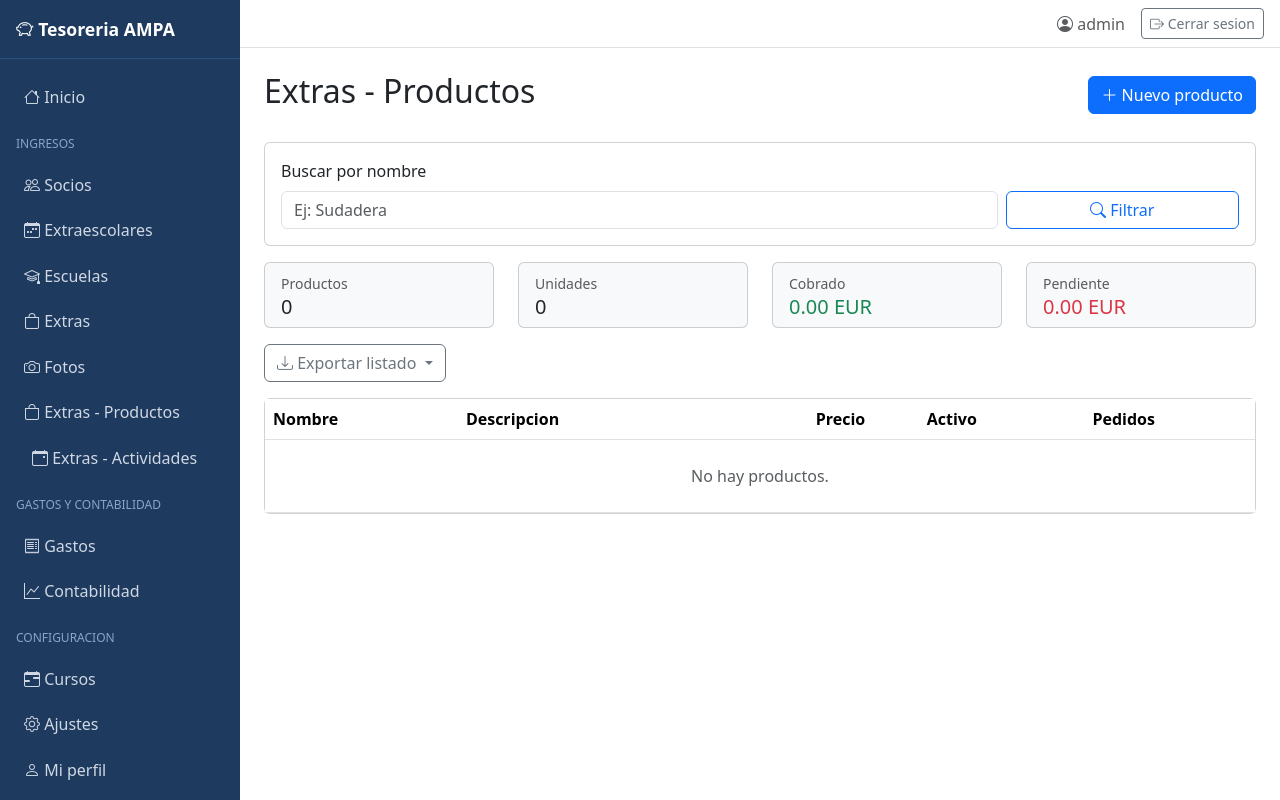
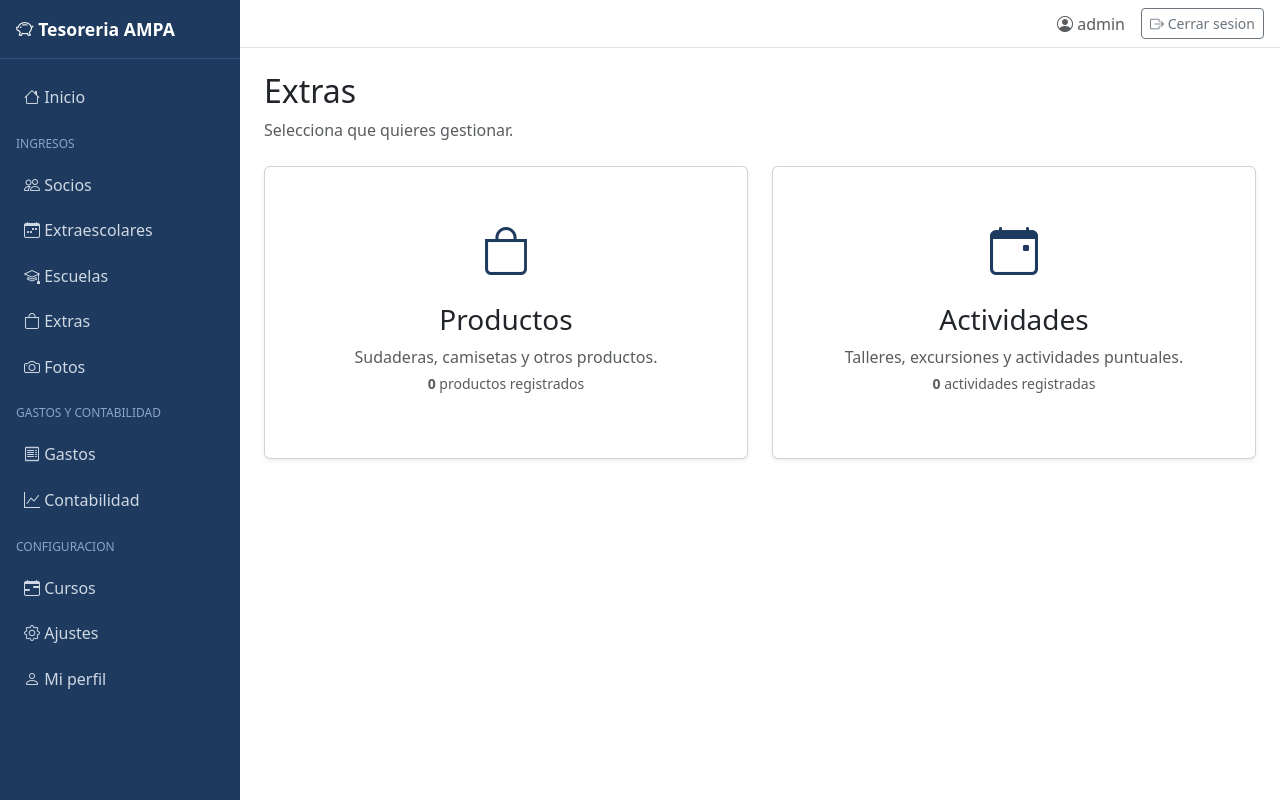
Before and after one commit to ecalar/tesoreria-ampa, a Spring Boot app: page /extras in a window 1280 px wide. Run offline with Spring Boot 4, Linux system fonts and the light colour scheme; a user stored in the database is signed in; data comes from the database, SQL or seed files in the repository; data that the repository does not hold is empty; some of the project's set-up classes (security, data sources, template engines, error pages and the like) are left out, and stand-ins take their place; some libraries are stand-ins or nearby versions.

Commit message:
feat(extras): pagina indice con tarjetas Productos/Actividades y reubicacion de rutas

```diff
--- /dev/null
+++ b/src/main/java/com/ampa/tesoreria/controller/ExtrasController.java
@@ -0,0 +1,28 @@
+package com.ampa.tesoreria.controller;
+
+import com.ampa.tesoreria.service.ActividadService;
+import com.ampa.tesoreria.service.ProductoService;
+import lombok.RequiredArgsConstructor;
+import org.springframework.stereotype.Controller;
+import org.springframework.ui.Model;
+import org.springframework.web.bind.annotation.GetMapping;
+import org.springframework.web.bind.annotation.RequestMapping;
+
+@Controller
+@RequestMapping("/extras")
+@RequiredArgsConstructor
+public class ExtrasController {
+
+    private final ProductoService productoService;
+    private final ActividadService actividadService;
+
+    @GetMapping
+    public String inicio(Model model) {
+        // Contadores rápidos para las tarjetas
+        model.addAttribute("numProductos", productoService.listar(null).size());
+        model.addAttribute("numActividades",
+                actividadService.listarPorTipo(
+                        com.ampa.tesoreria.model.enums.TipoActividad.EXTRA_ACTIVIDAD, null).size());
+        return "extras/index";
+    }
+}
--- a/src/main/java/com/ampa/tesoreria/controller/PedidoProductoController.java
+++ b/src/main/java/com/ampa/tesoreria/controller/PedidoProductoController.java
@@ -16,7 +16,7 @@ import org.springframework.web.servlet.mvc.support.RedirectAttributes;
 import java.time.LocalDate;
 
 @Controller
-@RequestMapping("/extras/{productoId}/pedidos")
+@RequestMapping("/extras/productos/{productoId}/pedidos")
 @RequiredArgsConstructor
 public class PedidoProductoController {
 
@@ -45,7 +45,7 @@ public class PedidoProductoController {
         model.addAttribute("metodosPago", MetodoPago.values());
         model.addAttribute("editando", false);
         model.addAttribute("returnTo",
-                "/extras/" + productoId + "/pedidos/nuevo");
+                "/extras/productos/" + productoId + "/pedidos/nuevo");
         return "extras/productos/pedido-form";
     }
 
--- a/src/main/java/com/ampa/tesoreria/controller/ProductoController.java
+++ b/src/main/java/com/ampa/tesoreria/controller/ProductoController.java
@@ -19,7 +19,7 @@ import java.util.ArrayList;
 import java.util.List;
 
 @Controller
-@RequestMapping("/extras")
+@RequestMapping("/extras/productos")
 @RequiredArgsConstructor
 public class ProductoController {
 
--- /dev/null
+++ b/src/main/resources/templates/extras/index.html
@@ -0,0 +1,47 @@
+<!DOCTYPE html>
+<html xmlns:th="http://www.thymeleaf.org">
+<head th:replace="~{layout :: head('Extras')}"></head>
+<body>
+<div th:replace="~{layout :: sidebar}"></div>
+
+<div class="p-4">
+  <h2>Extras</h2>
+  <p class="text-muted">Selecciona que quieres gestionar.</p>
+
+  <div class="row mt-4">
+    <div class="col-md-6 mb-3">
+      <a th:href="@{/extras/productos}" class="text-decoration-none">
+        <div class="card h-100 shadow-sm">
+          <div class="card-body text-center py-5">
+            <i class="bi bi-bag" style="font-size: 3rem; color: #1e3a5f;"></i>
+            <h3 class="mt-3">Productos</h3>
+            <p class="text-muted mb-0">
+              Sudaderas, camisetas y otros productos.
+            </p>
+            <p class="text-muted small mt-1">
+              <strong th:text="${numProductos}"></strong> productos registrados
+            </p>
+          </div>
+        </div>
+      </a>
+    </div>
+    <div class="col-md-6 mb-3">
+      <a th:href="@{/extras/actividades}" class="text-decoration-none">
+        <div class="card h-100 shadow-sm">
+          <div class="card-body text-center py-5">
+            <i class="bi bi-calendar-event" style="font-size: 3rem; color: #1e3a5f;"></i>
+            <h3 class="mt-3">Actividades</h3>
+            <p class="text-muted mb-0">
+              Talleres, excursiones y actividades puntuales.
+            </p>
+            <p class="text-muted small mt-1">
+              <strong th:text="${numActividades}"></strong> actividades registradas
+            </p>
+          </div>
+        </div>
+      </a>
+    </div>
+  </div>
+</div>
+</body>
+</html>
--- a/src/main/resources/templates/extras/productos/form.html
+++ b/src/main/resources/templates/extras/productos/form.html
@@ -12,7 +12,7 @@
 
     <h2 th:text="${editando} ? 'Editar producto' : 'Nuevo producto'"></h2>
 
-    <form th:action="${editando} ? @{'/extras/' + ${form.id} + '/editar'} : @{/extras/nuevo}"
+    <form th:action="${editando} ? @{'/extras/productos/' + ${form.id} + '/editar'} : @{/extras/productos/nuevo}"
           th:object="${form}" method="post" class="mt-4" style="max-width: 800px;">
 
         <div class="card mb-3">
@@ -44,7 +44,7 @@
         <button type="submit" class="btn btn-primary">
             <i class="bi bi-save"></i> <span th:text="${editando} ? 'Guardar cambios' : 'Crear producto'"></span>
         </button>
-        <a th:href="@{/extras}" class="btn btn-outline-secondary">Cancelar</a>
+        <a th:href="@{/extras/productos}" class="btn btn-outline-secondary">Cancelar</a>
     </form>
 </div>
 </body>
--- a/src/main/resources/templates/extras/productos/listado.html
+++ b/src/main/resources/templates/extras/productos/listado.html
@@ -16,14 +16,14 @@
 
     <div class="d-flex justify-content-between align-items-center mb-4">
         <h2>Extras - Productos</h2>
-        <a th:href="@{/extras/nuevo}" class="btn btn-primary">
+        <a th:href="@{/extras/productos/nuevo}" class="btn btn-primary">
             <i class="bi bi-plus-lg"></i> Nuevo producto
         </a>
     </div>
 
     <div class="card mb-3">
         <div class="card-body">
-            <form th:action="@{/extras}" method="get" class="row g-2 align-items-end">
+            <form th:action="@{/extras/productos}" method="get" class="row g-2 align-items-end">
                 <div class="col-md-9">
                     <label class="form-label">Buscar por nombre</label>
                     <input type="text" name="q" th:value="${q}" class="form-control" placeholder="Ej: Sudadera">
@@ -80,9 +80,9 @@
                 <i class="bi bi-download"></i> Exportar listado
             </button>
             <ul class="dropdown-menu">
-                <li><a class="dropdown-item" th:href="@{/extras/export/listado/csv(q=${q})}">CSV</a></li>
-                <li><a class="dropdown-item" th:href="@{/extras/export/listado/xlsx(q=${q})}">Excel</a></li>
-                <li><a class="dropdown-item" th:href="@{/extras/export/listado/pdf(q=${q})}">PDF</a></li>
+                <li><a class="dropdown-item" th:href="@{/extras/productos/export/listado/csv(q=${q})}">CSV</a></li>
+                <li><a class="dropdown-item" th:href="@{/extras/productos/export/listado/xlsx(q=${q})}">Excel</a></li>
+                <li><a class="dropdown-item" th:href="@{/extras/productos/export/listado/pdf(q=${q})}">PDF</a></li>
             </ul>
         </div>
     </div>
@@ -103,7 +103,7 @@
                 <tbody>
                 <tr th:each="p : ${productos}">
                     <td>
-                        <a th:href="@{'/extras/' + ${p.id}}" th:text="${p.nombre}"></a>
+                        <a th:href="@{'/extras/productos/' + ${p.id}}" th:text="${p.nombre}"></a>
                     </td>
                     <td th:text="${p.descripcion}"></td>
                     <td class="text-end"
@@ -117,7 +117,7 @@
                         <a th:href="@{'/extras/' + ${p.id}}" class="btn btn-sm btn-outline-primary">
                             <i class="bi bi-eye"></i>
                         </a>
-                        <a th:href="@{'/extras/' + ${p.id} + '/editar'}"
+                        <a th:href="@{'/extras/productos/' + ${p.id} + '/editar'}"
                            class="btn btn-sm btn-outline-secondary">
                             <i class="bi bi-pencil"></i>
                         </a>
--- a/src/main/resources/templates/extras/productos/pedido-form.html
+++ b/src/main/resources/templates/extras/productos/pedido-form.html
@@ -20,8 +20,7 @@
         (<span th:text="${#numbers.formatDecimal(producto.precioUnitario, 1, 2)}"></span> EUR / ud)
     </p>
 
-    <form th:action="${editando} ? @{'/extras/' + ${producto.id} + '/pedidos/' + ${form.id} + '/editar'}
-                                  : @{'/extras/' + ${producto.id} + '/pedidos/nuevo'}"
+    <form th:action="${editando} ? @{'/extras/productos/' + ${producto.id} + '/pedidos/' + ${form.id} + '/editar'} : @{'/extras/productos/' + ${producto.id} + '/pedidos/nuevo'}"
           th:object="${form}" method="post" class="mt-4" style="max-width: 800px;">
 
         <div class="card mb-3">
@@ -70,7 +69,7 @@
         <button type="submit" class="btn btn-primary">
             <i class="bi bi-save"></i> <span th:text="${editando} ? 'Guardar cambios' : 'Crear pedido'"></span>
         </button>
-        <a th:href="@{'/extras/' + ${producto.id}}" class="btn btn-outline-secondary">Cancelar</a>
+        <a th:href="@{'/extras/productos/' + ${producto.id}}" class="btn btn-outline-secondary">Cancelar</a>
     </form>
 </div>
 </body>
--- a/src/main/resources/templates/layout.html
+++ b/src/main/resources/templates/layout.html
@@ -70,9 +70,6 @@
         <a th:href="@{/escuelas}"><i class="bi bi-mortarboard"></i> Escuelas</a>
         <a th:href="@{/extras}"><i class="bi bi-bag"></i> Extras</a>
         <a th:href="@{/fotos}"><i class="bi bi-camera"></i> Fotos</a>
-        <a th:href="@{/extras}"><i class="bi bi-bag"></i> Extras - Productos</a>
-        <a th:href="@{/extras/actividades}" class="ps-4">
-            <i class="bi bi-calendar-event"></i> Extras - Actividades
         </a>
 
         <div class="section-title">Gastos y contabilidad</div>
```
Also changed, not shown: src/main/resources/templates/extras/productos/detalle.html (+14 -14 lines), 2 other files.
